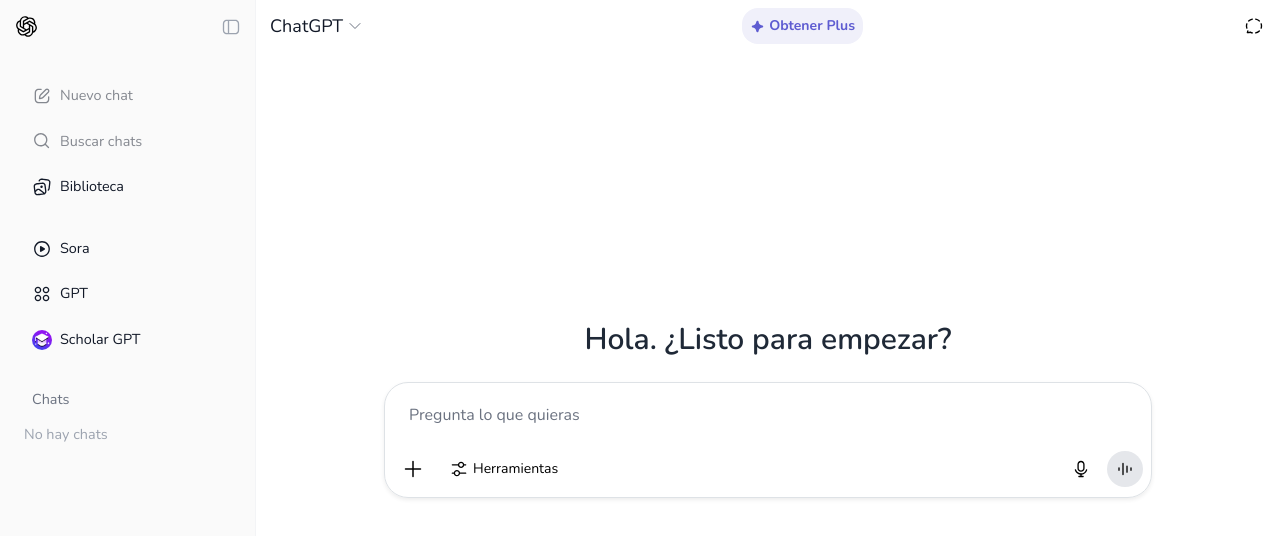
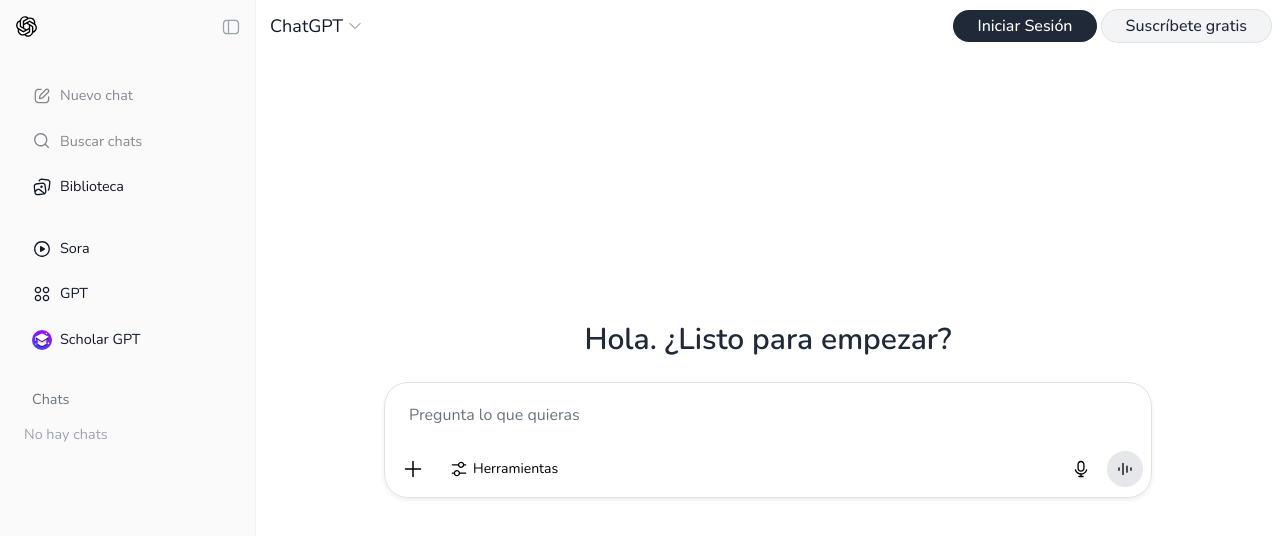
Before and after one commit to Wilberth08-maker/cloneChatGPT, a React (Vite) app: page / in a window 1280 px wide. Shown: the top 536 px of the page. Built offline with nearby package versions, Linux system fonts and the light colour scheme.

Commit message:
✨feat: añadir links de autenticación con un renderiazado condicional en el heder

```diff
--- a/src/components/Chats.jsx
+++ b/src/components/Chats.jsx
@@ -1,7 +1,10 @@
 import { useEffect, useRef, useState } from 'react';
+import { Link } from 'react-router-dom';
 import { useDarkMode } from '../context/DarkModeContext';
 import '../index.css';
 import { useChatContext } from '../hooks/useChatContext';
+import { toast } from 'react-toastify';
+import { useAuthContext } from '../hooks/useAuthContext';
 
 const Chats = ({ onOpenMenu }) => {
 
@@ -20,6 +23,15 @@ const Chats = ({ onOpenMenu }) => {
 
     const [isMenuOpen, setIsMenuOpen] = useState(false);
     const { darkMode, setDarkMode } = useDarkMode();
+
+    const { logout, isAuth } = useAuthContext();
+
+    const handleLogout = () => {
+        toast.info("👋 Sesión cerrada correctamente");
+        logout();
+        navigate("/login");
+    };
+
 
 
     // Función para hacer scroll al último mensaje
@@ -117,7 +129,10 @@ const Chats = ({ onOpenMenu }) => {
                                 </button>
                             </div>
                         )}
-                        {messages.length === 0 && (
+                        {isAuth ? (
+                            <>
+                                {
+                                    messages.length === 0 && (
                                         <button className="flex items-center justify-between p-2 rounded-2xl font-bold text-[#5e5cd1] hover:bg-[#ebebeb] transition-colors duration-200 bg-[#f0f0fa] gap-1 dark:text-gray-200 dark:hover:bg-gray-600 dark:bg-gray-700">
                                             <svg
                                                 width="15"
@@ -133,8 +148,9 @@ const Chats = ({ onOpenMenu }) => {
                                                 Obtener Plus
                                             </span>
                                         </button>
-                        )}
-                        <button className="group p-2 rounded-3xl transition-colors duration-200 hover:bg-[#ebebeb] dark:text-gray-200 dark:hover:bg-gray-700">
+                                    )
+                                }
+                                < button className="group p-2 rounded-3xl transition-colors duration-200 hover:bg-[#ebebeb] dark:text-gray-200 dark:hover:bg-gray-700">
                                     <svg
                                         width="20"
                                         height="20"
@@ -152,6 +168,25 @@ const Chats = ({ onOpenMenu }) => {
                                         <path d="M15.5713 4.33536C14.5314 3.41405 13.2387 2.74892 11.8057 2.44181C11.4468 2.3651 11.0937 2.59374 11.0166 2.95255C10.9396 3.31166 11.1682 3.66563 11.5273 3.74259C12.7361 4.00163 13.8209 4.56095 14.6895 5.33048L14.8604 5.4877L14.9668 5.56973C15.2291 5.73327 15.5785 5.69604 15.7998 5.46329C16.0211 5.23026 16.0403 4.87903 15.8633 4.6254L15.7754 4.52286L15.5713 4.33536Z"></path>
                                     </svg>
                                 </button>
+                            </>
+                        ) : (
+                            <>
+                                <div class="flex gap-1 items-center justify-center">
+                                    <Link
+                                        to="/login"
+                                        className=" bg-gray-800 py-1 px-4 text-white rounded-3xl text-base font-medium hover:bg-gray-900 focus:outline-none focus:ring-2 focus:ring-gray-500 focus:ring-opacity-50 transition ease-in-out duration-150 !no-underline dark:bg-gray-400 dark:text-gray-800 dark:hover:bg-gray-500 dark:focus:ring-gray-500 dark:border dark:border-gray-200"
+                                    >
+                                        Iniciar Sesión
+                                    </Link>
+                                    <Link
+                                        to="/signup"
+                                        className=" bg-gray-100 !text-gray-800 py-1 px-4 rounded-3xl text-base font-medium hover:bg-gray-200 focus:outline-none focus:ring-2 focus:ring-gray-300 focus:ring-opacity-50 transition ease-in-out duration-150 border border-gray-300 !no-underline dark:bg-gray-700 dark:!text-gray-200 dark:hover:bg-gray-600 dark:focus:ring-gray-400 dark:border-gray-600"
+                                    >
+                                        Suscríbete gratis
+                                    </Link>
+                                </div>
+                            </>
+                        )}
                     </div>
                     <div className={`mi-div flex flex-col flex-grow overflow-y-auto p-2 ${messages.length === 0 ? "justify-center items-center pb-5" : "justify-start"} `}>
                         <div className={`chat-scroll flex flex-col items-center overflow-y-auto pb-4 p-2 ${messages.length > 0 ? "flex-grow" : "justify-center"} `}>
@@ -255,7 +290,7 @@ const Chats = ({ onOpenMenu }) => {
                     </div>
                 </div>
 
-            </div>
+            </div >
 
         </>
     );
```
Lines whose indentation alone changed are shown as unchanged.
